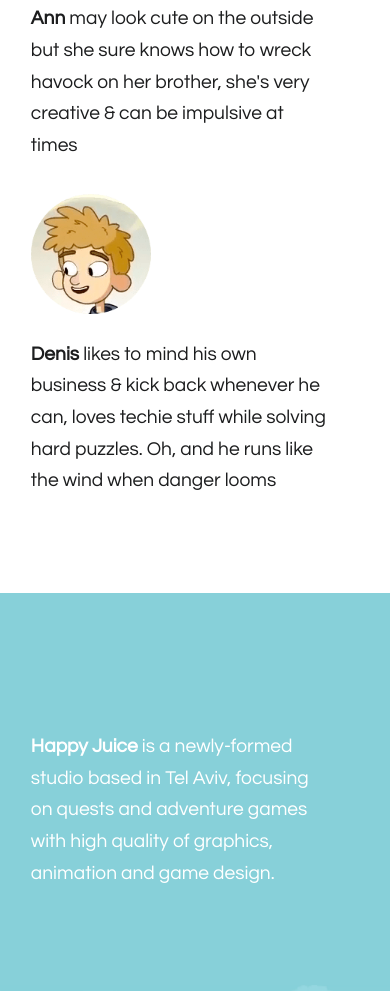
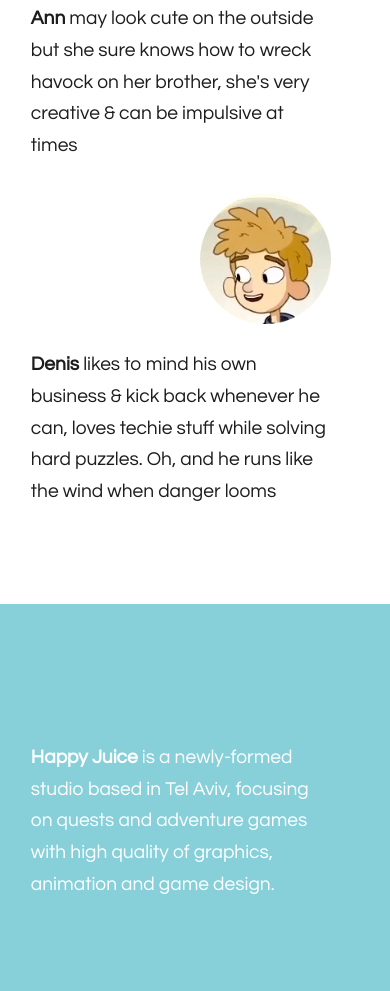
Before and after one commit to amosjerbi/happy, a plain HTML site: page index.html in a window 390 px wide. Shown: the part 1277-2268 px from the top of the page. Drawn offline with Linux system fonts and the light colour scheme.

Commit message:
Add files via upload

```diff
--- a/assets/css/style.css
+++ b/assets/css/style.css
@@ -1706,9 +1706,9 @@ a.active:after {
   }
 
   .brother {
-    grid-column: 1/12;
+    grid-column: 7/12;
     grid-row: 1;
-    width: 40%;
+    width: 100%;
   }
 
   .leftimg {
```
